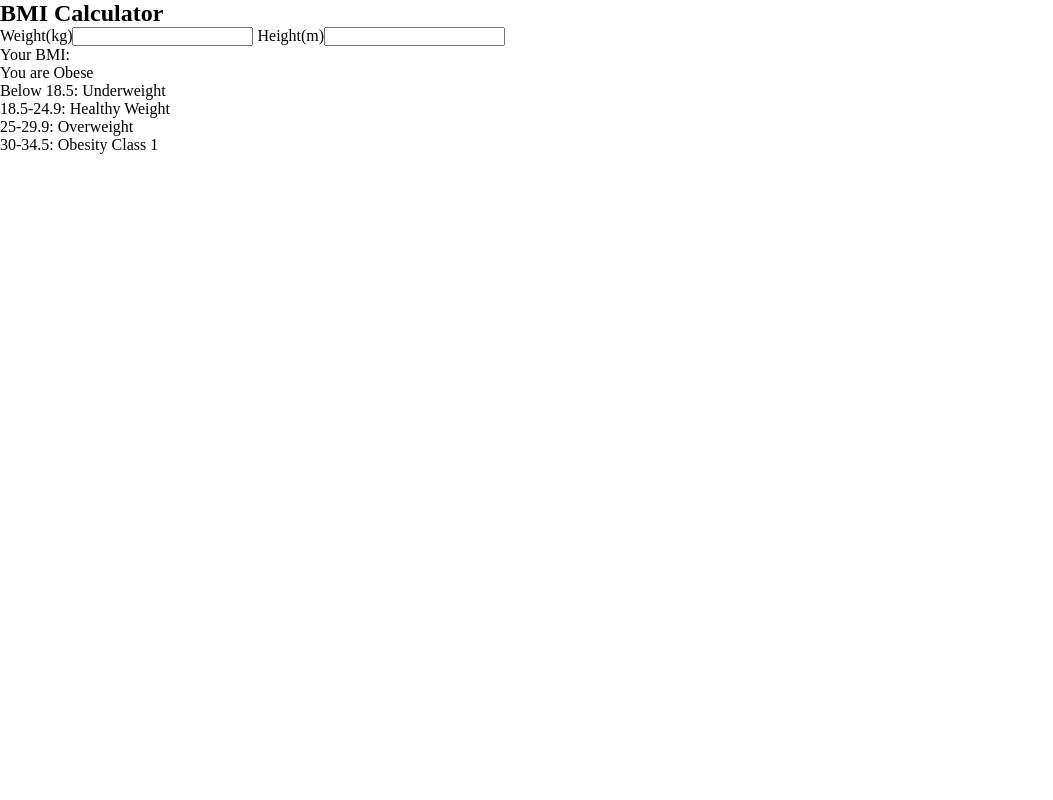
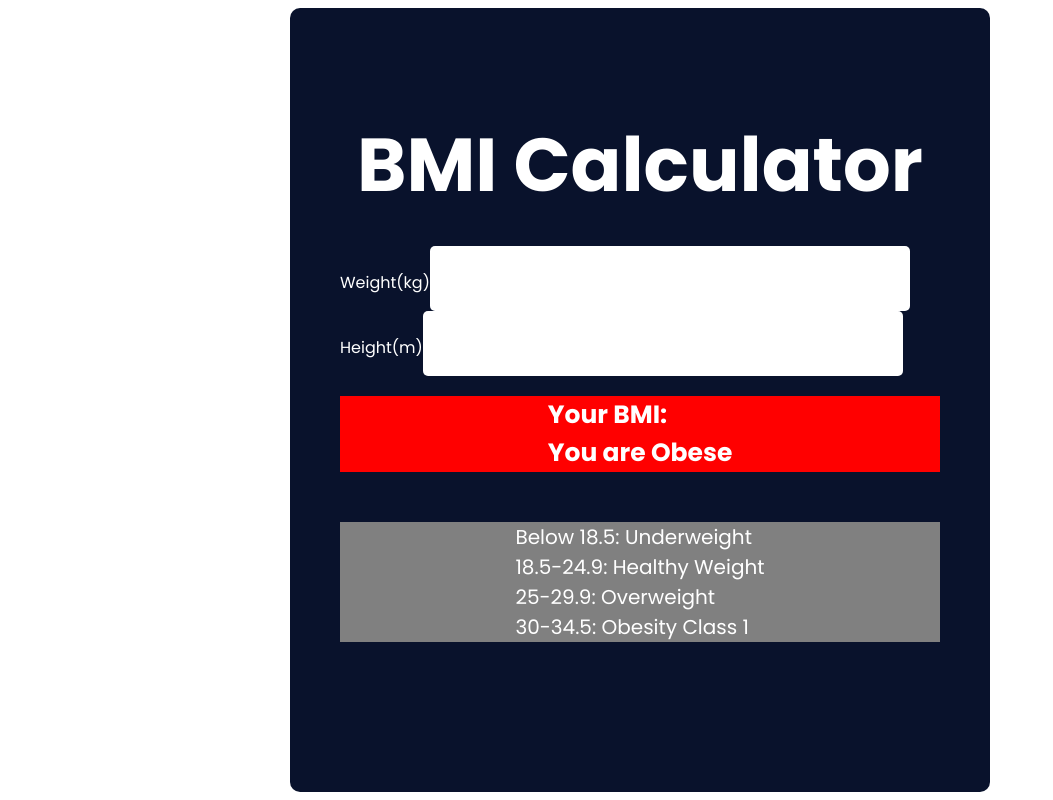
Before and after one commit to afridixD/bulk, a plain HTML site: page bmi_calculator/index.html in a window 1280 px wide. Shown: the whole page, without its empty margins (0-1053 px from the left). Drawn offline with Linux system fonts and the light colour scheme.

Commit message:
added few design change and classes

```diff
--- a/bmi_calculator/index.html
+++ b/bmi_calculator/index.html
@@ -7,10 +7,10 @@
 </head>
 <body>
     <section class="content">
-        <h1>BMI Calculator</h1>
+        <h1 class="bmi_calc">BMI Calculator</h1>
         <section class="inputs">
-            <label>Weight(kg)<input type="number" name="weight" id="weight"></label>
-            <label>Height(m)<input type="number" name="weight" id="weight"></label>
+            <label>Weight(kg)<input type="text" name="weight" id="weight"></label>
+            <label>Height(m)<input type="text" name="weight" id="weight"></label>
         </section>
         <section class="output">
             <p>Your BMI:</p>
--- a/bmi_calculator/styles.css
+++ b/bmi_calculator/styles.css
@@ -3,5 +3,63 @@
 *{
     margin: 0;
     padding: 0;
+    font-family: 'Poppins', sans-serif;
+    box-sizing: border-box;
+}
 
+body{
+    display: flex;
+    justify-content: center;
+    align-items: center;
+    background-color: white;
+    min-height: 100vh;
+    padding: 0;
 }
+
+.content{
+    background-color: #09122C;
+    width: 700px;
+    color: white;
+    border-radius: 10px;
+    padding: 100px 50px;
+}
+
+.bmi_calc{
+    font-size: 75px;
+    text-align: center;
+}
+
+.inputs{
+    display: grid;
+    position: relative;
+    height: 50px;
+    width: 100%;
+    margin: 25px 0 55px 0;
+}
+
+.inputs input{
+    height: 100%;
+    width: 80%;
+    border: none;
+    outline: none;
+    padding: 10px 15px;
+    font-size: 30px;
+    border-radius: 5px;
+}
+
+.output{
+    display: grid;
+    justify-content: center;
+    background-color: red;
+    font-size: 25px;
+    font-weight: bold;
+    margin: 100px 0 50px 0;
+}
+
+.bmi_chart{
+    display: grid;
+    justify-content: center;
+    margin: 50px 0;
+    background-color: grey;
+    font-size: 20px;
+}
```
